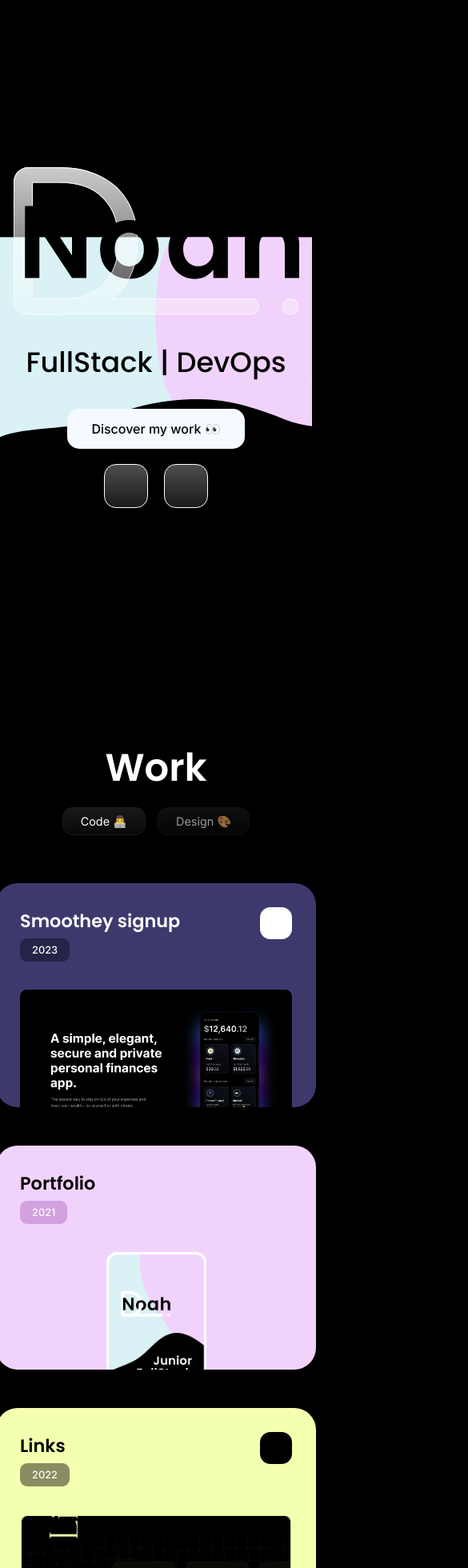
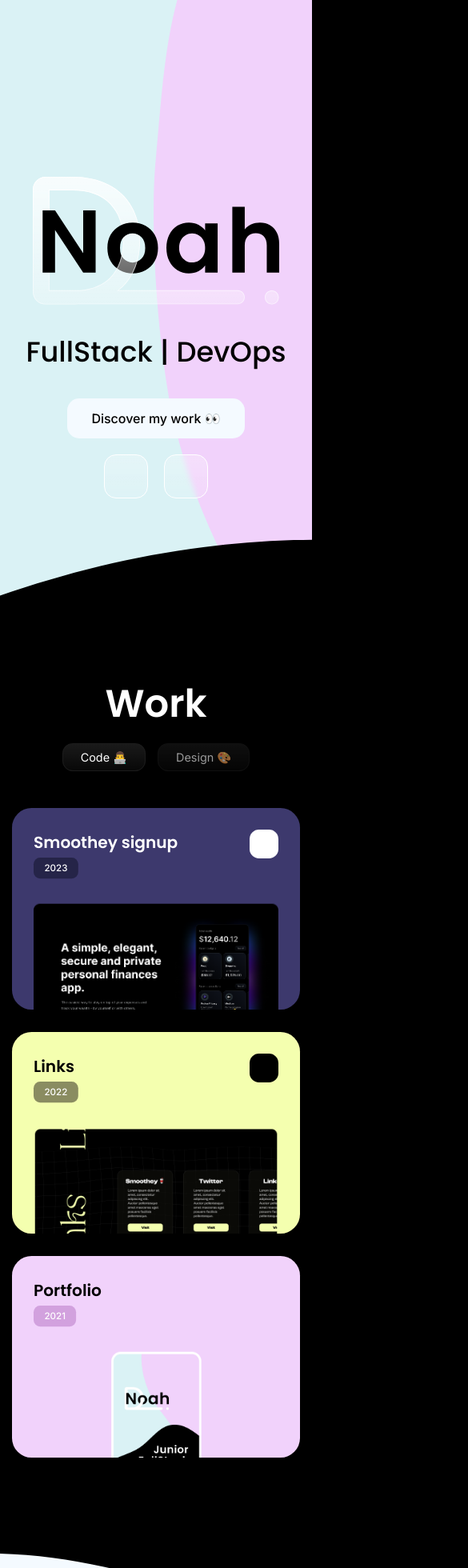
Before and after one commit to noahdigesu/my-website-2023, a React (Vite) app: page / in a window 390 px wide. Shown: the top 1960 px of the page at 80% size, 585 px wide, since content can reach past the window. Built offline with nearby package versions, Linux system fonts and the light colour scheme; some icons are missing.

Commit message:
Fix most responsive. [] Vertical IPad responsive needs fixing.

```diff
--- a/src/components/buttons/Filter.scss
+++ b/src/components/buttons/Filter.scss
@@ -28,8 +28,10 @@
     border: 1px solid #ECF0FF;
     background: linear-gradient(180deg, rgba(255, 255, 255, 0.65) 0%, rgba(255, 255, 255, 0.3) 100%);
   }
+}
 
-  &.dark {
-
+@media only screen and (max-width: 768px) {
+  .filter {
+    width: 100%;
   }
 }
--- a/src/components/buttons/Filter.tsx
+++ b/src/components/buttons/Filter.tsx
@@ -13,7 +13,6 @@ function Filter(props: Props) {
         setActive(props.active)
     }, [props.active]);
 
-
     return (
         <span className={`filter ${isActive ? "active" : "inactive"} ${props.theme}`}
               onClick={() => setActive(!isActive)}>
--- a/src/components/cards/Project.scss
+++ b/src/components/cards/Project.scss
@@ -108,3 +108,9 @@
     transform: translate3d(0, 0, 0);
   }
 }
+
+@media only screen and (max-width: 768px) {
+  .card {
+    transform: scale(0.9);
+  }
+}
--- a/src/components/cards/Skill.scss
+++ b/src/components/cards/Skill.scss
@@ -2,7 +2,7 @@
   display: flex;
   flex-direction: column;
   align-items: center;
-  padding: 35px 35px;
+  padding: 35px;
   width: 10em;
   gap: 10px;
   transform: translate3d(0, 20%, 0);
@@ -45,3 +45,9 @@
     transform: translate3d(0, 0, 0);
   }
 }
+
+@media only screen and (max-width: 768px) {
+  .skill {
+    padding: 20px;
+  }
+}
--- a/src/components/sections/Header.scss
+++ b/src/components/sections/Header.scss
@@ -1,7 +1,6 @@
 header {
-  background-position: center center;
+  background-position: center 85%;
   background-repeat: no-repeat;
-  background-size: 100% 100vw;
   display: flex;
   row-gap: 2em;
   flex-direction: column;
@@ -28,3 +27,9 @@ header {
     gap: 20px;
   }
 }
+
+@media only screen and (max-width: 768px) {
+  header {
+    background-size: auto;
+  }
+}
--- a/src/components/sections/Header.tsx
+++ b/src/components/sections/Header.tsx
@@ -35,7 +35,7 @@ const fade = {
 function Header() {
     return (
         <header style={{backgroundImage: `url(${background})`}}>
-            <img src={logo} alt="Logo"/>
+            <img src={logo} alt="Logo" style={{height: "10em"}}/>
             <h2 className="title-main">FullStack | DevOps
             </h2>
             <div className="actions">
--- a/src/components/sections/Portfolio.tsx
+++ b/src/components/sections/Portfolio.tsx
@@ -44,6 +44,17 @@ const portfolio = [
         filtered: true
     },
     {
+        name: "Links",
+        year: 2022,
+        background_color: "#f4ffaf",
+        accent: "#8a8c61",
+        image: "links",
+        theme: "dark",
+        url: "https://noahdigesu.com/links",
+        category: ["design", "code"],
+        filtered: true
+    },
+    {
         name: "Portfolio",
         year: 2021,
         background_color: "#f1d2fb",
@@ -54,17 +65,6 @@ const portfolio = [
         category: ["design", "code"],
         filtered: true
     },
-    {
-        name: "Links",
-        year: 2022,
-        background_color: "#f4ffaf",
-        accent: "#8a8c61",
-        image: "links",
-        theme: "dark",
-        url: "https://noahdigesu.com/links",
-        category: ["design", "code"],
-        filtered: true
-    }
 ];
 
 function Projects() {
--- a/src/components/sections/Projects.scss
+++ b/src/components/sections/Projects.scss
@@ -1,5 +1,5 @@
 .section-projects {
-  padding: 5em 0 10em 0;
+  padding: 0 0 6em 0;
   display: flex;
   flex-direction: column;
   align-items: center;
@@ -33,3 +33,11 @@
     gap: 3em;
   }
 }
+
+@media only screen and (max-width: 768px) {
+  .section-projects {
+    .projects {
+      gap: 0;
+    }
+  }
+}
--- a/src/components/sections/Skills.scss
+++ b/src/components/sections/Skills.scss
@@ -1,12 +1,12 @@
 .section-skills {
-  background-position: top center;
+  background-position: center top;
   background-repeat: no-repeat;
-  background-size: 100% 100vw;
   display: flex;
   gap: 40px;
   padding: 14em 0 3em 0;
   flex-direction: column;
   align-items: center;
+  background-color: black;
 
   .top {
     display: flex;
@@ -34,3 +34,24 @@
     grid-row-gap: 20px;
   }
 }
+
+@media only screen and (max-width: 768px) {
+  .section-skills {
+    background-size: auto;
+    padding: 7em 0 0 0;
+    background-color: #daf2f5;
+
+    .top {
+      .filters {
+        flex-direction: column;
+        align-items: center;
+        gap: 30px;
+      }
+    }
+
+    .skills {
+      grid-template-columns: repeat(2, 1fr);
+      margin-top: 1em;
+    }
+  }
+}
--- a/src/components/sections/Skills.tsx
+++ b/src/components/sections/Skills.tsx
@@ -11,7 +11,7 @@ import React, {useEffect, useState} from "react";
 const variants = {
     hidden: {
         opacity: 0,
-        y: 20
+        y: 20,
     },
     visible: (i: number) => ({
         opacity: 1,
```
